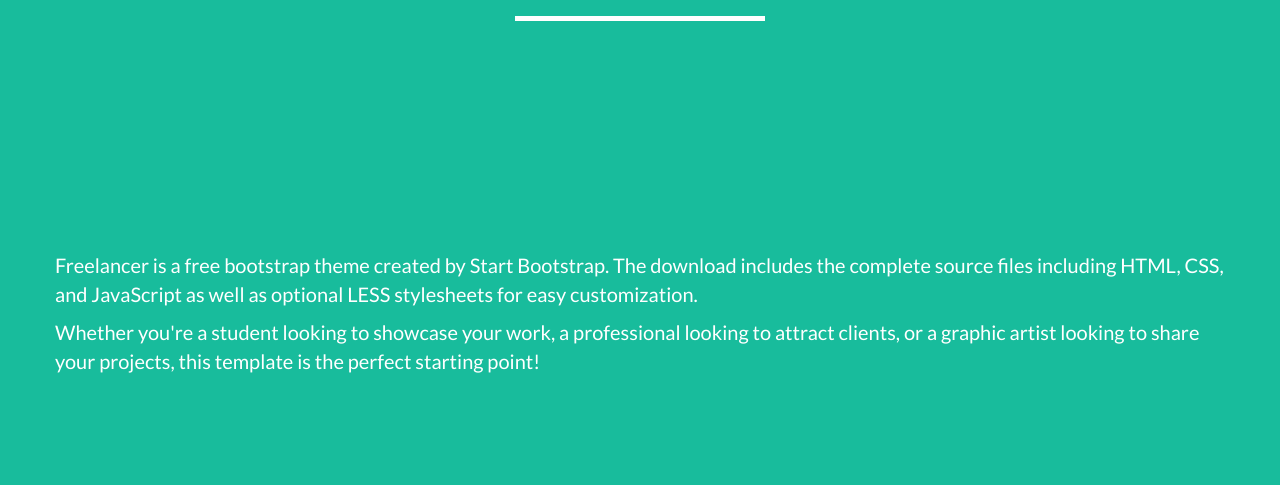
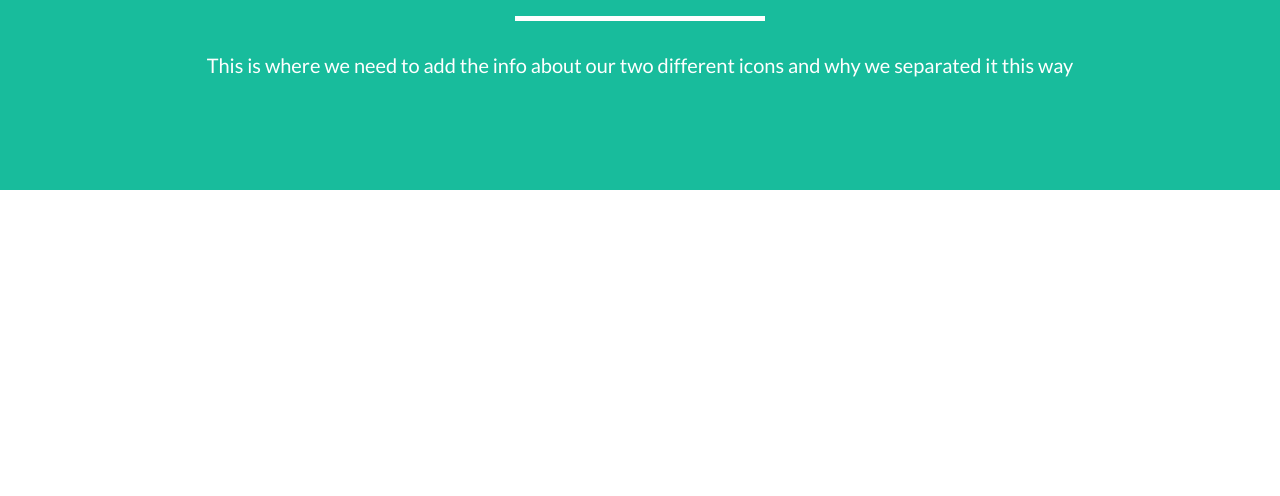
Before and after one commit to beyeraut/rome, a website: page about.html in a window 1280 px wide. Shown: the part 304-800 px from the top of the page. Drawn offline with nearby package versions, Linux system fonts and the light colour scheme.

Commit message:
Update about.html

```diff
--- a/about.html
+++ b/about.html
@@ -78,14 +78,16 @@
                     <div class="intro-text">
                         <span class="name">About</span>
                         <hr class="star-light">
-                        <!--<span class="skills">Web Developer - Graphic Artist - User Experience Designer</span>-->
+                       <div class="row">
+                           <p>This is where we need to add the info about our two different icons and why we separated it this way</p>
+                        </div>
                     </div>
                 </div>
             </div>
         </div>
     </header>
 
-    <!-- About Section -->
+    <!-- About Section
     <section class="success" id="about">
         <div class="container">
             <!--<div class="row">
@@ -93,9 +95,9 @@
                     <h2>About</h2>
                     <hr class="star-light">
                 </div>
-            </div>-->
+            </div>
             <div class="row">
-                <!--<div class="col-lg-2">-->
+                <!--<div class="col-lg-2">
                     <p>Freelancer is a free bootstrap theme created by Start Bootstrap. The download includes the complete source files including HTML, CSS, and JavaScript as well as optional LESS stylesheets for easy customization.</p>
                     <p>Whether you're a student looking to showcase your work, a professional looking to attract clients, or a graphic artist looking to share your projects, this template is the perfect starting point!</p>
 
@@ -107,7 +109,7 @@
                     <a href="#" class="btn btn-lg btn-outline">
                         <i class="fa fa-download"></i> Download Theme
                     </a>
-                </div>-->
+                </div>
             </div>
         </div>
     </section>
```
